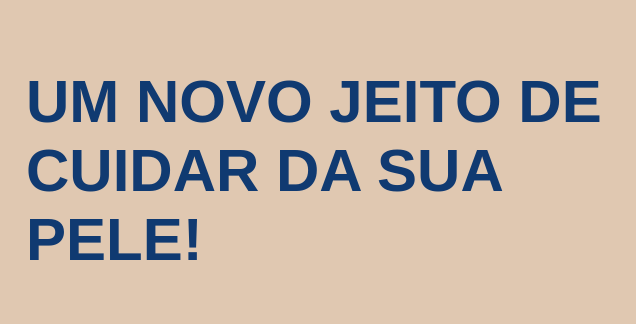
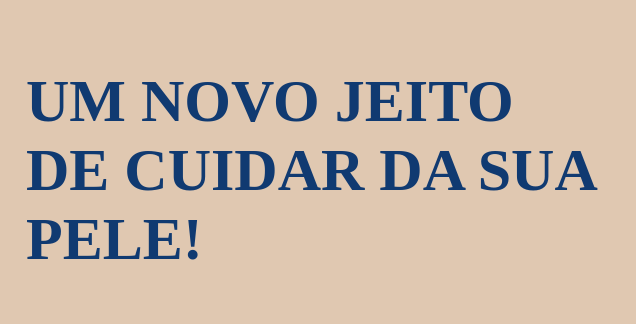
Before and after one commit to Agatha1999/2.1, a plain HTML site: page index.html in a window 1280 px wide. Shown: the part 455-779 px from the top of the page, 644-1280 px from the left. Drawn offline with Linux system fonts and the light colour scheme; a web font is replaced by a local one.

Commit message:
Update index.css

```diff
--- a/css/index.css
+++ b/css/index.css
@@ -23,7 +23,7 @@ body {
 }
 
 h1 {
-  font-family: 'FonteTitulo', sans-serif;
+  font-family: 'FonteTitulo';
   font-size: 40px;
 }
 
```
